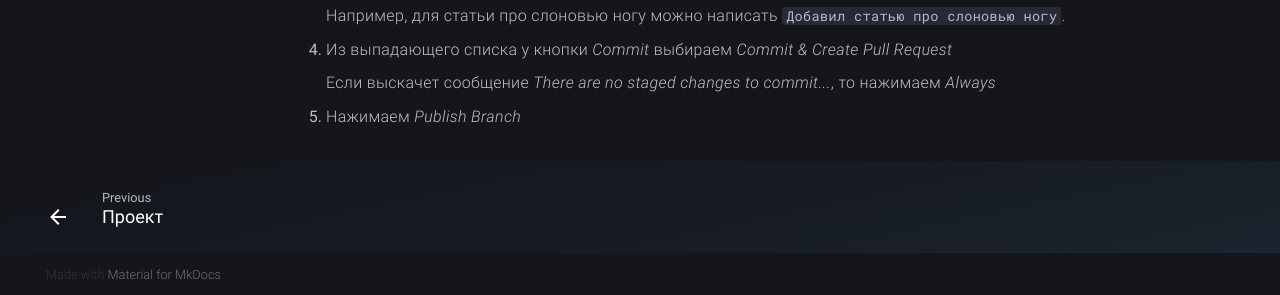
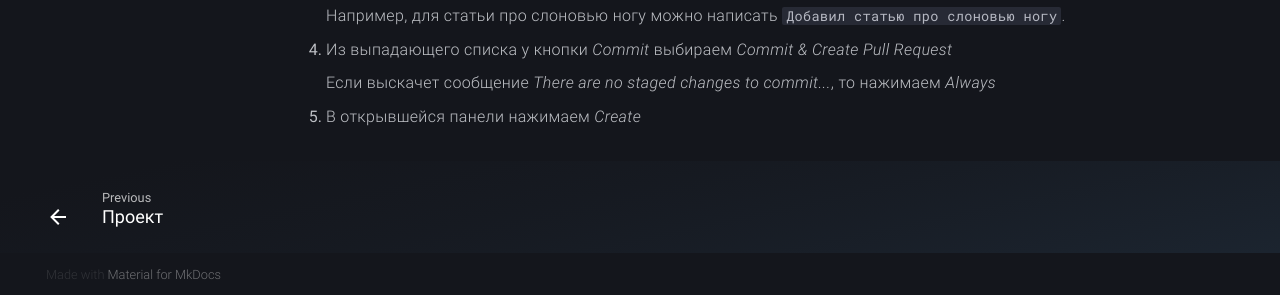
Before and after one commit to chabErch/rhododendron, an MkDocs documentation site: the page built from docs/contributing/добавляем-изменения.md, in a window 1280 px wide and 900 px high, scrolled down 2119 px. Shown: the part 602-897 px from the top of the window. Built offline with MkDocs 1.6.1 and Material for MkDocs 9.7.7, drawn with Linux system fonts in a browser that asks for light colours; some web fonts are replaced; comment, search, counter and statistics services are not loaded.

Commit message:
В первом приближении дописал contributing

```diff
--- a/docs/contributing/добавляем-изменения.md
+++ b/docs/contributing/добавляем-изменения.md
@@ -88,8 +88,7 @@ nav:
     Если выскачет сообщение _There are no staged changes to commit..._,
     то нажимаем _Always_
 
-6. Нажимаем _Publish Branch_
-
+5. В открывшейся панели нажимаем _Create_
 
 [github-flow]: https://docs.github.com/en/get-started/using-github/github-flow
 [markdown-guide]: https://www.markdownguide.org/basic-syntax/
```
